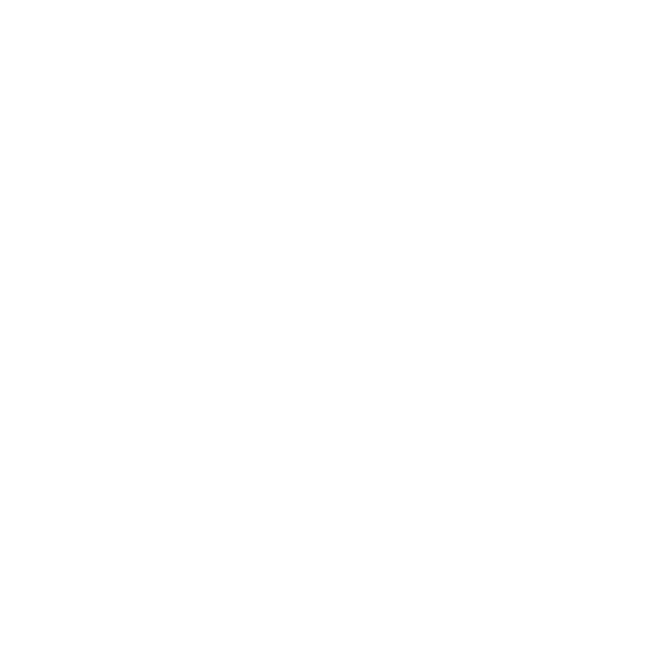
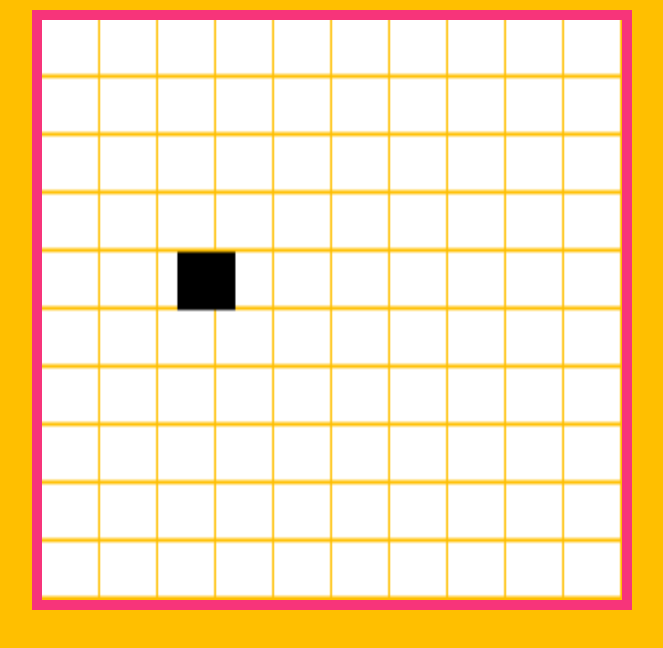
Before and after one commit to LRaszka/JS-One_Block_Snake, a plain HTML site: page index.html in a window 1280 px wide. Shown: the whole page, without its empty margins (308-971 px from the left). Drawn offline with Linux system fonts and the light colour scheme.

Commit message:
first version

```diff
--- a/index.html
+++ b/index.html
@@ -8,7 +8,7 @@
     <link rel="stylesheet" href="style.css">
 </head>
 <body>
-
+    <canvas></canvas>
 </body>
 <script src="script.js"></script>
 </html>
--- a/script.js
+++ b/script.js
@@ -0,0 +1,90 @@
+const canvas = document.querySelector('canvas');
+const ctx = canvas.getContext("2d"); //"kreslení věci"
+
+const snakeSize = 30;
+
+let snakeSpeed = 5;
+let snakePosX = 0;
+let snakePosY = canvas.height / 2 - snakeSize / 2;
+
+let velocityX = 1;
+let velocityY = 0;
+
+const titleCountX = canvas.width / snakeSize;
+const titleCountY = (canvas.height / snakeSize) * 2;
+
+function gameLoop(){
+    drawEverything();
+    moveStuff();
+
+    //requestAnimationFrame(gameLoop); //loop - velký frame rate
+    setTimeout(gameLoop, 1000 / 15); //spuštění po určitém čase
+}
+gameLoop();
+
+function moveStuff(){
+    snakePosX += snakeSpeed * velocityX; //pohyb hada
+    snakePosY += snakeSpeed * velocityY; //pohyb hada
+
+    if(snakePosX > canvas.width){ //vrácení hada na začátek
+        snakePosX = 0;
+    }
+    if(snakePosX < -snakeSize){ //vrácení hada na začátek
+        snakePosX = canvas.width;
+    }
+    if(snakePosY > canvas.height){ //vrácení hada na začátek
+        snakePosY = 0;
+    }
+    if(snakePosY < -snakeSize){ //vrácení hada na začátek
+        snakePosY = canvas.height;
+    }
+}
+
+function drawEverything(){
+    rectangle("#ffbf00", 0, 0, canvas.width, canvas.height); //pozadí
+    drawGrid();
+    rectangle("black", snakePosX, snakePosY, snakeSize, snakeSize/2); //had
+}
+
+function rectangle(color, x, y, width, height){
+    ctx.fillStyle = color;
+    ctx.fillRect(x, y, width, height); //vykreslování objektu + hada
+}
+
+document.addEventListener('keydown', keyPush);
+function keyPush(event){
+    switch(event.key){
+        case 'ArrowLeft':
+            if (velocityX !== 1){
+                velocityX = -1;
+                velocityY = 0;
+            }
+            break
+        case 'ArrowUp':
+            if (velocityY !== 1){
+                velocityX = 0;
+                velocityY = -1;
+            }
+            break
+        case 'ArrowRight':
+            if (velocityX !== -1){
+                velocityX = 1;
+                velocityY = 0;
+            }
+            break
+        case 'ArrowDown':
+            if (velocityY !== -1){
+                velocityX = 0;
+                velocityY = 1;
+            }
+            break
+    }
+}
+
+function drawGrid(){
+    for (let i = 0; i < titleCountX; i++){
+        for (let j = 0; j < titleCountY; j++){
+            rectangle("white", snakeSize * i, (snakeSize * j)/2, snakeSize - 1, (snakeSize/2) - 1);
+        }
+    }
+}
--- a/style.css
+++ b/style.css
@@ -0,0 +1,20 @@
+* {
+    margin: 0;
+    padding: 0;
+    box-sizing: border-box;
+}
+
+body {
+    background-color: #ffbf00;
+    height: 100vh;
+    display: flex;
+    justify-content: center;
+}
+
+canvas {
+    height: 600px;
+    width: 600px;
+    margin: 10px;
+    text-align: center;
+    border: 10px solid #f7347a;
+}
```
